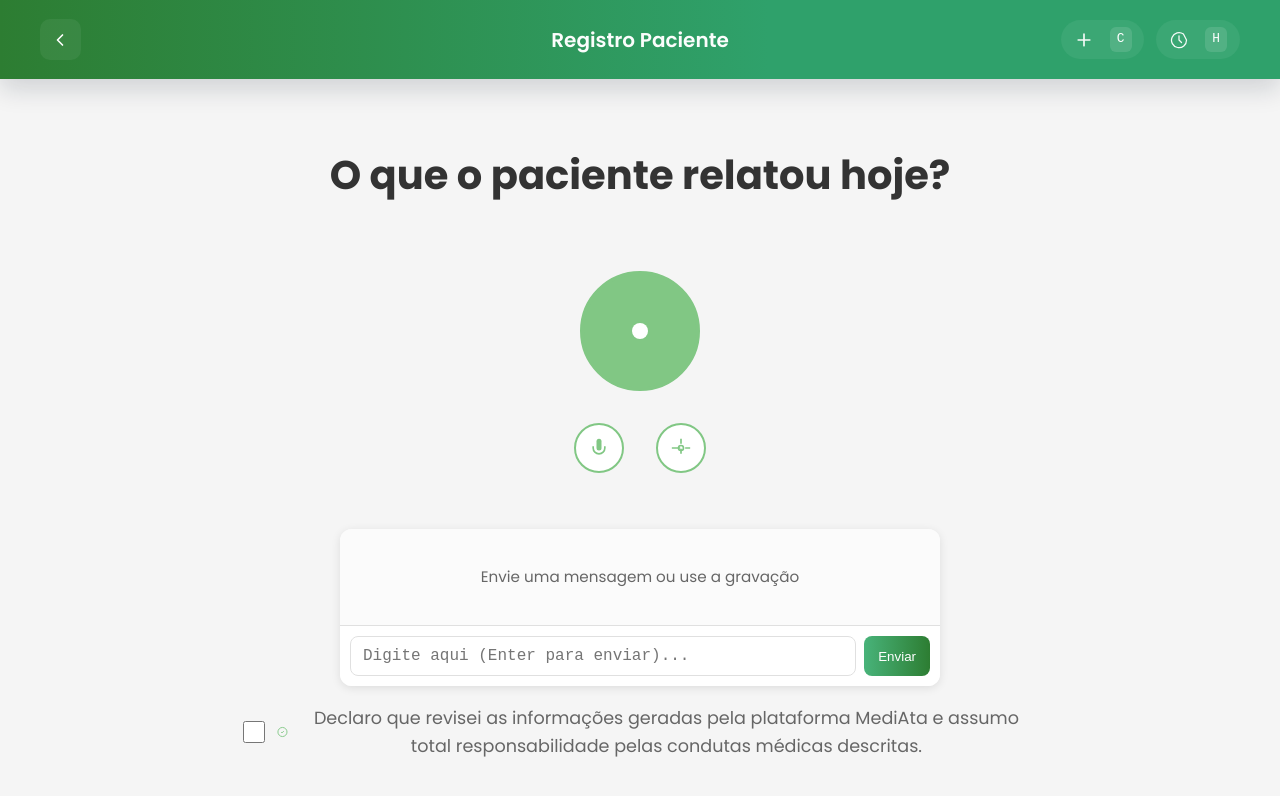
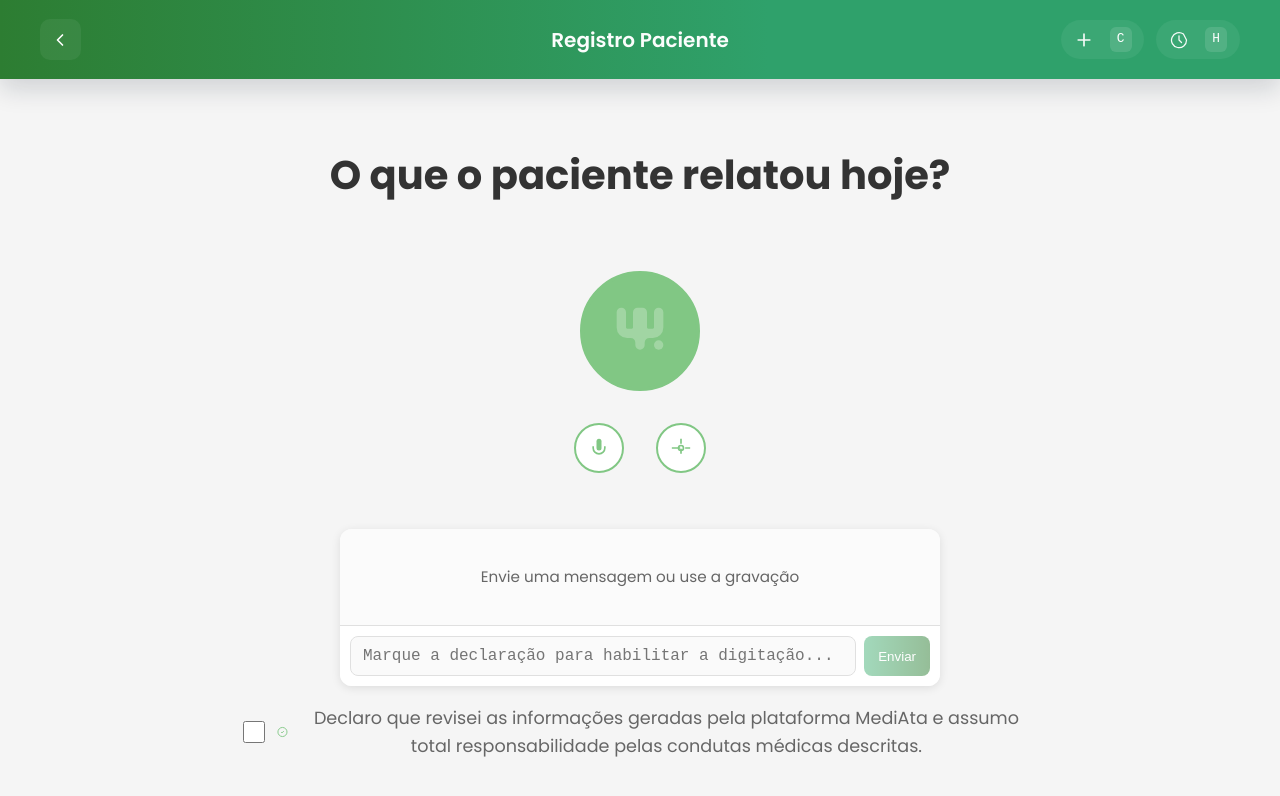
Before and after one commit to EuniceCorreia/mediata, a React (Vite) app: page /registro-paciente in a window 1280 px wide. Shown: the top 796 px of the page. Built offline with nearby package versions, Linux system fonts and the light colour scheme; a web font is replaced by a local one.

Commit message:
Mais algumas alterações no CSS

```diff
--- a/src/Componentes/RegistroPaciente.jsx
+++ b/src/Componentes/RegistroPaciente.jsx
@@ -175,6 +175,9 @@ function RegistroPaciente() {
   const [chatMessages, setChatMessages] = useState([])
 
   const sendChat = () => {
+    // não permite enviar se o usuário não aceitou a declaração
+    if (!accepted) return
+
     const text = chatInput.trim()
     if (!text) return
     setChatMessages(prev => [...prev, { role: 'user', text }])
@@ -213,8 +216,10 @@ function RegistroPaciente() {
                 <rect x="6" y="6" width="12" height="12" rx="2" fill="white"/>
               </svg>
             ) : (
-              <svg width="32" height="32" viewBox="0 0 24 24" fill="none" xmlns="http://www.w3.org/2000/svg">
-                <circle cx="12" cy="12" r="6" fill="white"/>
+              /* exibe um estetoscópio com baixa opacidade, parecendo parte do fundo */
+              <svg className="stethoscope-icon" viewBox="0 0 24 24" xmlns="http://www.w3.org/2000/svg" aria-hidden="true" focusable="false">
+                <path d="M11 2a2 2 0 0 0-2 2v6.5a0.5 0.5 0 0 1-0.5 0.5h-2a0.5 0.5 0 0 1-0.5-0.5V4a2 2 0 0 0-4 0v6.5A4.5 4.5 0 0 0 6.5 15H8a2 2 0 0 1 2 2v1a2 2 0 0 0 4 0v-1a2 2 0 0 1 2-2h1.5a4.5 4.5 0 0 0 4.5-4.5V4a2 2 0 0 0-4 0v6.5a0.5 0.5 0 0 1-0.5 0.5h-2a0.5 0.5 0 0 1-0.5-0.5V4a2 2 0 0 0-2-2z" fill="currentColor" />
+                <circle cx="20" cy="18" r="2" fill="currentColor" />
               </svg>
             )}
           </button>
@@ -253,10 +258,16 @@ function RegistroPaciente() {
                 value={chatInput}
                 onChange={(e) => setChatInput(e.target.value)}
                 onKeyDown={onChatKeyDown}
-                placeholder="Digite aqui (Enter para enviar)..."
+                placeholder={accepted ? "Digite aqui (Enter para enviar)..." : "Marque a declaração para habilitar a digitação..."}
                 rows={1}
+                disabled={!accepted || isProcessing}
               />
-              <button className="chat-send" onClick={sendChat}>Enviar</button>
+              <button
+                className="chat-send"
+                onClick={sendChat}
+                disabled={!accepted || isProcessing || chatInput.trim() === ''}
+                title={!accepted ? 'Marque a declaração para habilitar o envio' : 'Enviar'}
+              >Enviar</button>
             </div>
           </div>
         </div>
@@ -271,8 +282,14 @@ function RegistroPaciente() {
           <div className="transcript-section">
             <textarea
               value={transcript}
-              onChange={(e) => setTranscript(e.target.value)}
-              placeholder="A transcrição aparecerá aqui..."
+              onChange={(e) => {
+                // permitir edição da transcrição apenas se aceito
+                if (!accepted) return
+                setTranscript(e.target.value)
+              }}
+              placeholder={accepted ? "A transcrição aparecerá aqui..." : "Marque a declaração para habilitar a edição da transcrição..."}
+              readOnly={!accepted}
+              disabled={!accepted}
               rows="10"
             />
           </div>
--- a/src/Layout/RegistroPaciente.css
+++ b/src/Layout/RegistroPaciente.css
@@ -350,6 +350,28 @@
   transform: scale(1.05);
 }
 
+/* estiliza o ícone do estetoscópio dentro do botão de gravação */
+.record-main-btn .stethoscope-icon {
+  width: 56px;
+  height: 56px;
+  color: rgba(255,255,255,0.9); /* cor base para sobrepor no botão */
+  opacity: 0.28; /* baixa opacidade para parecer parte do fundo */
+  transition: opacity 0.25s ease, transform 0.25s ease;
+}
+
+/* quando o botão é hover ou foco aumente um pouco a opacidade para indicar interatividade */
+.record-main-btn:hover .stethoscope-icon,
+.record-main-btn:focus .stethoscope-icon {
+  opacity: 0.45;
+  transform: scale(1.02);
+}
+
+/* durante gravação mostramos o ícone com opacidade maior e cor neutra para indicar estado ativo */
+.record-main-btn.recording .stethoscope-icon {
+  opacity: 0.12;
+  color: rgba(255,255,255,0.95);
+}
+
 .record-main-btn.recording {
   background-color: #f44336;
   border-color: #f44336;
```
